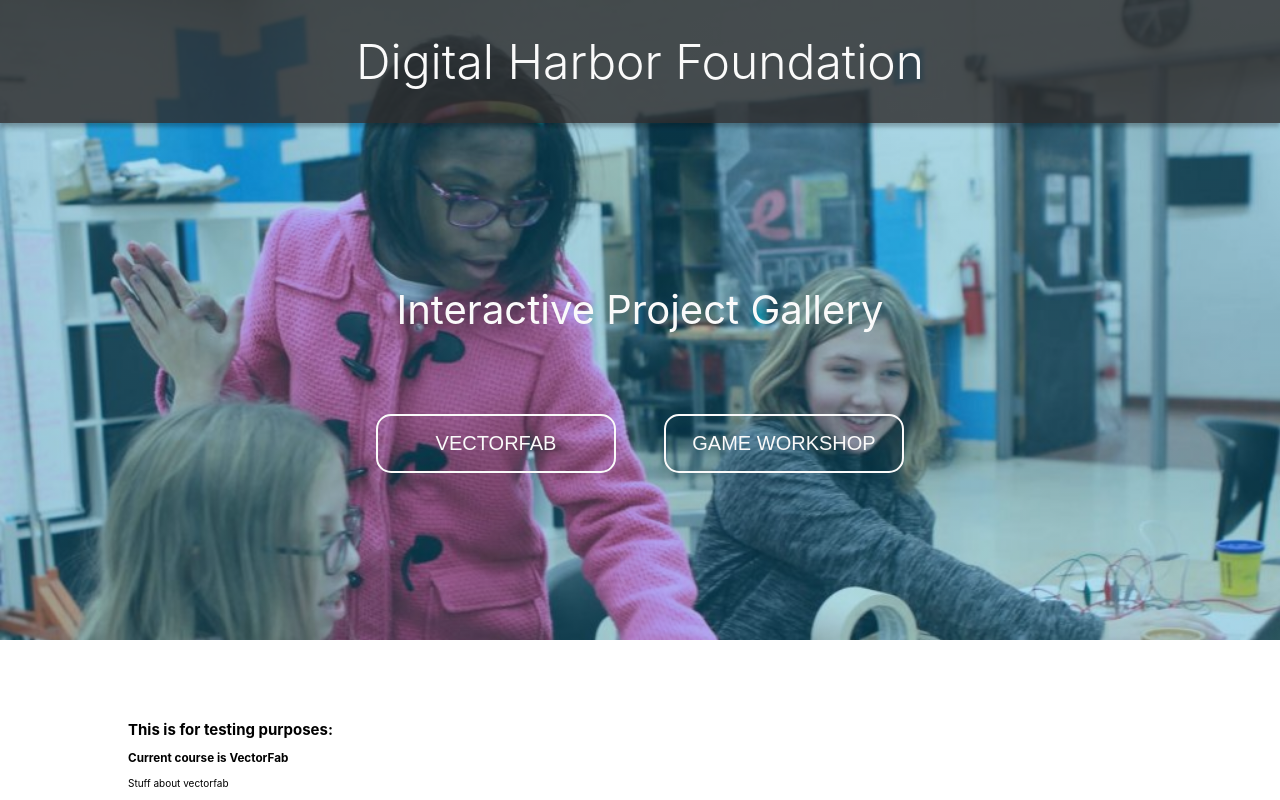
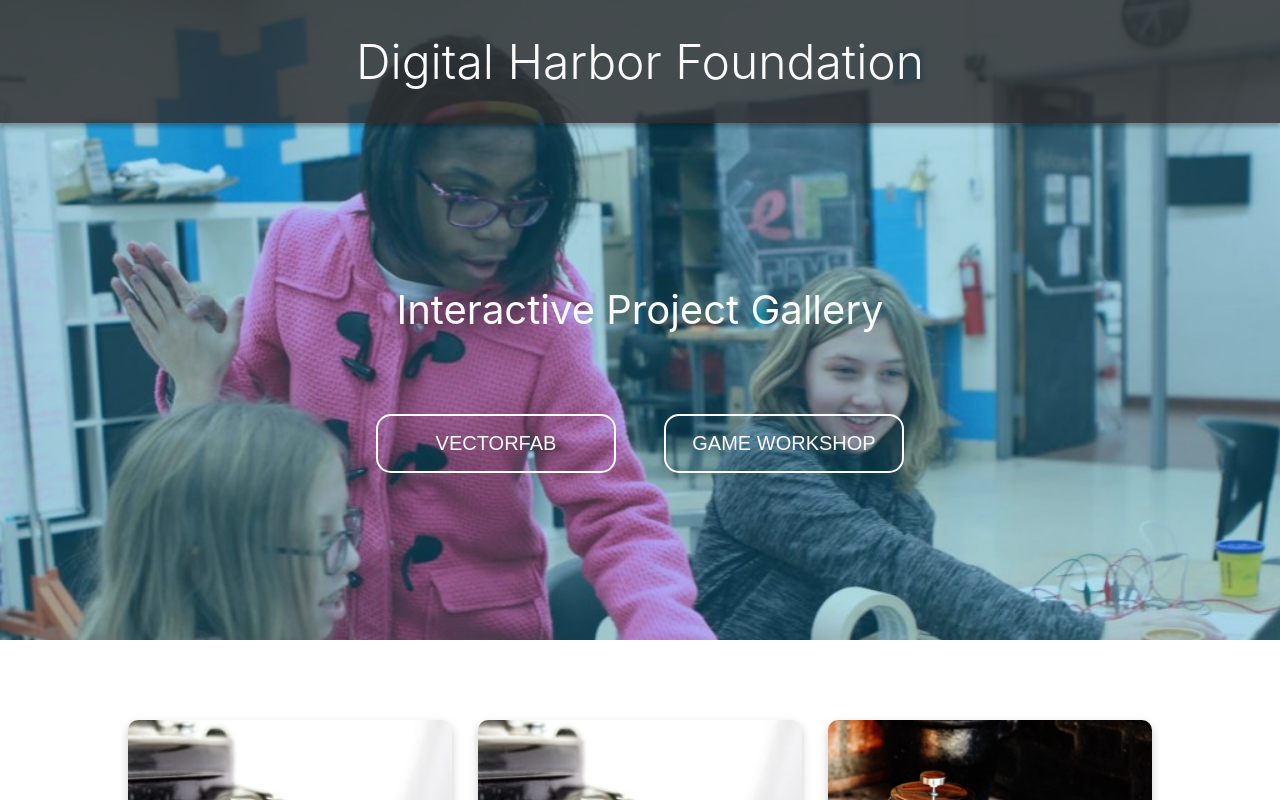
Before and after one commit to DigitalHarborFoundation/interactive-gallery-prototype, a React (Create React App) app: page / in a window 1280 px wide. Shown: the top 800 px of the page. Built offline with nearby package versions, Linux system fonts and the light colour scheme.

Commit message:
removed testing console.log entries and display markup

```diff
--- a/src/App.js
+++ b/src/App.js
@@ -14,12 +14,9 @@
   };
 
   selectCourse = courseName => {
-    console.log(`Course toggled to: ${courseName.toLowerCase()}`);
     let filteredEntries = entries.filter(
       entry => entry.enrolledCourse.toLowerCase() === courseName.toLowerCase()
     );
-    console.log(`filtering content for: ${courseName}`);
-    console.log(filteredEntries);
     this.setState({
       selectedCourse: `${courseName.toLowerCase()}`,
       entries: filteredEntries
--- a/src/components/ProjectCardGrid.js
+++ b/src/components/ProjectCardGrid.js
@@ -10,18 +10,6 @@
   render() {
     return (
       <ContentWrapper>
-        <h2>This is for testing purposes:</h2>
-        <h3>
-          Current course is{" "}
-          {this.props.selectedCourse.toLowerCase() === "vectorfab"
-            ? "VectorFab"
-            : "Game Workshop"}{" "}
-        </h3>
-        {this.props.selectedCourse.toLowerCase() === "vectorfab" ? (
-          <p>Stuff about vectorfab</p>
-        ) : (
-          <p>Stuff about game workshop</p>
-        )}
         <MainGrid>
           {this.props.entries.map(entry => (
             <ProjectCard
```
